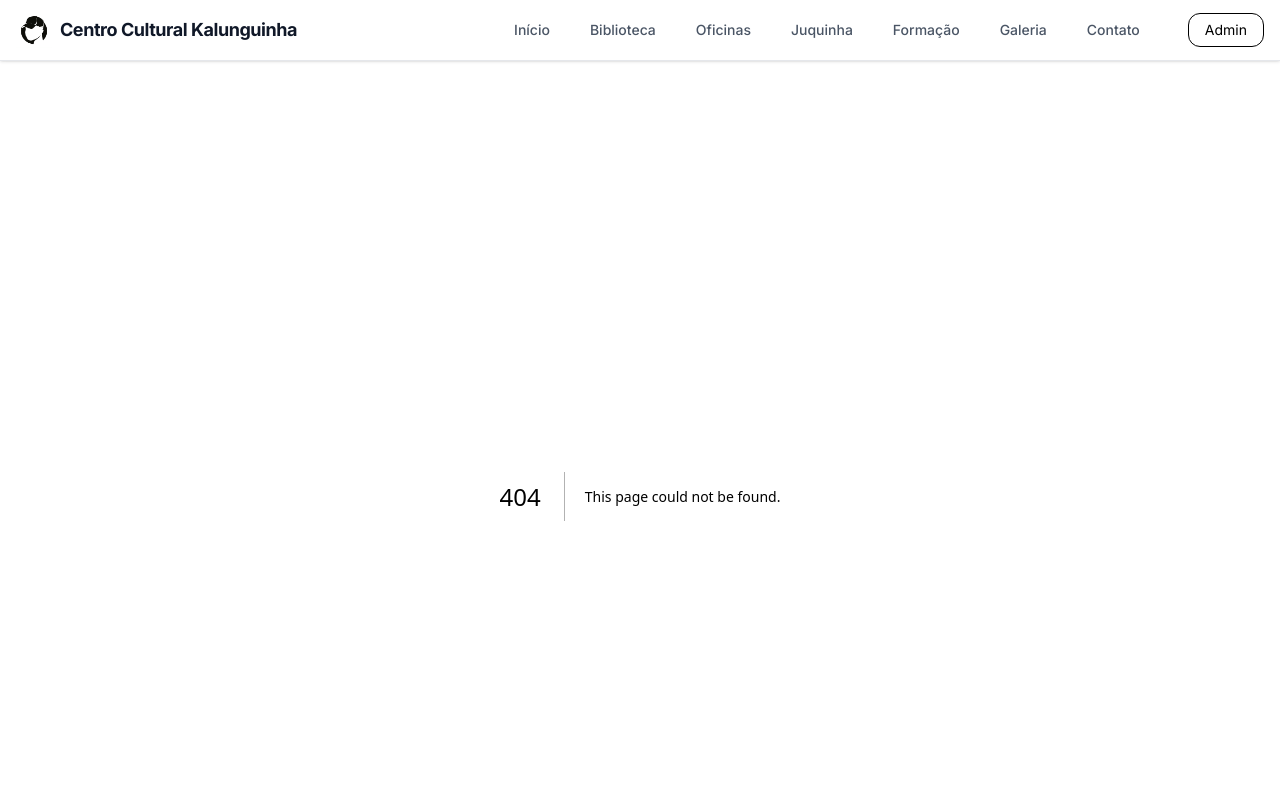
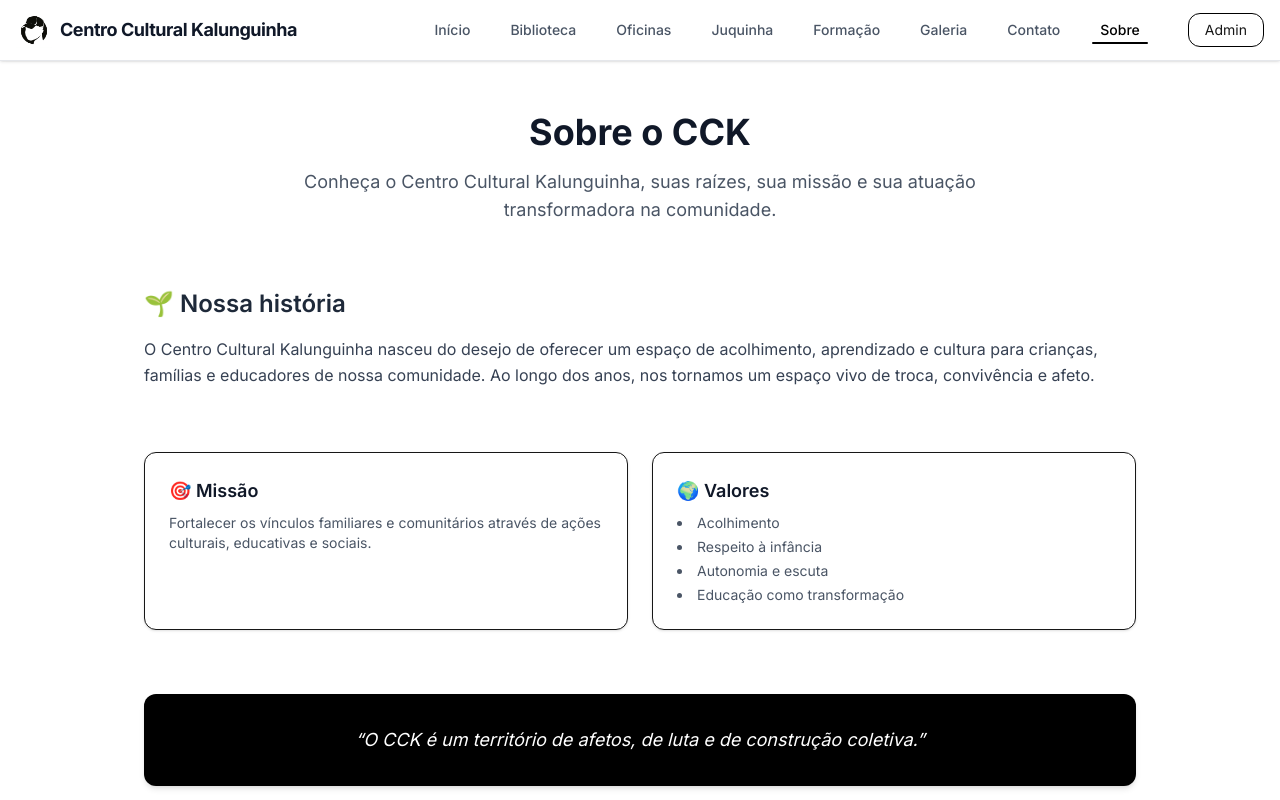
Before and after one commit to luvieirasantos/ProjetoCCK, a Next.js app: page /sobre in a window 1280 px wide. Before the commit this address had no page. Shown: the top 800 px of the page. Built offline with nearby package versions, Linux system fonts and the light colour scheme.

Commit message:
Pagina sobre

```diff
--- /dev/null
+++ b/src/app/sobre/page.tsx
@@ -0,0 +1,73 @@
+"use client";
+
+import { motion } from "framer-motion";
+
+export default function SobrePage() {
+  return (
+    <section className="max-w-5xl mx-auto px-4 space-y-16">
+      {/* Hero */}
+      <motion.div
+        className="text-center space-y-4 mt-4"
+        initial={{ opacity: 0, y: 20 }}
+        animate={{ opacity: 1, y: 0 }}
+        transition={{ duration: 0.6 }}
+      >
+        <h1 className="text-4xl font-bold text-gray-900">Sobre o CCK</h1>
+        <p className="text-gray-600 text-lg max-w-2xl mx-auto">
+          Conheça o Centro Cultural Kalunguinha, suas raízes, sua missão e sua atuação transformadora na comunidade.
+        </p>
+      </motion.div>
+
+      {/* História */}
+      <motion.div
+        className="space-y-4"
+        initial={{ opacity: 0 }}
+        animate={{ opacity: 1 }}
+        transition={{ delay: 0.3, duration: 0.8 }}
+      >
+        <h2 className="text-2xl font-semibold text-gray-800">🌱 Nossa história</h2>
+        <p className="text-gray-700 leading-relaxed">
+          O Centro Cultural Kalunguinha nasceu do desejo de oferecer um espaço de acolhimento,
+          aprendizado e cultura para crianças, famílias e educadores de nossa comunidade.
+          Ao longo dos anos, nos tornamos um espaço vivo de troca, convivência e afeto.
+        </p>
+      </motion.div>
+
+      {/* Missão e valores */}
+      <motion.div
+        className="grid grid-cols-1 sm:grid-cols-2 gap-6"
+        initial={{ opacity: 0 }}
+        animate={{ opacity: 1 }}
+        transition={{ delay: 0.5, duration: 0.8 }}
+      >
+        <div className="bg-white border p-6 rounded-xl shadow-sm hover:shadow-md transition">
+          <h3 className="text-lg font-semibold text-gray-900">🎯 Missão</h3>
+          <p className="text-gray-600 mt-2 text-sm">
+            Fortalecer os vínculos familiares e comunitários através de ações culturais, educativas e sociais.
+          </p>
+        </div>
+        <div className="bg-white border p-6 rounded-xl shadow-sm hover:shadow-md transition">
+          <h3 className="text-lg font-semibold text-gray-900">🌍 Valores</h3>
+          <ul className="text-gray-600 mt-2 text-sm space-y-1 list-disc list-inside">
+            <li>Acolhimento</li>
+            <li>Respeito à infância</li>
+            <li>Autonomia e escuta</li>
+            <li>Educação como transformação</li>
+          </ul>
+        </div>
+      </motion.div>
+
+      {/* Citação final */}
+      <motion.div
+        initial={{ opacity: 0, scale: 0.96 }}
+        animate={{ opacity: 1, scale: 1 }}
+        transition={{ delay: 0.7, duration: 0.6 }}
+        className="bg-black text-white rounded-xl p-8 text-center shadow-md"
+      >
+        <p className="text-lg italic">
+          “O CCK é um território de afetos, de luta e de construção coletiva.”
+        </p>
+      </motion.div>
+    </section>
+  );
+}
--- a/src/components/Header.tsx
+++ b/src/components/Header.tsx
@@ -15,6 +15,8 @@ const navLinks = [
   { href: "/formacao", label: "Formação" },
   { href: "/galeria", label: "Galeria" },
   { href: "/contato", label: "Contato" },
+  { href: "/sobre", label: "Sobre" },
+
 ];
 
 export function Header() {
```
